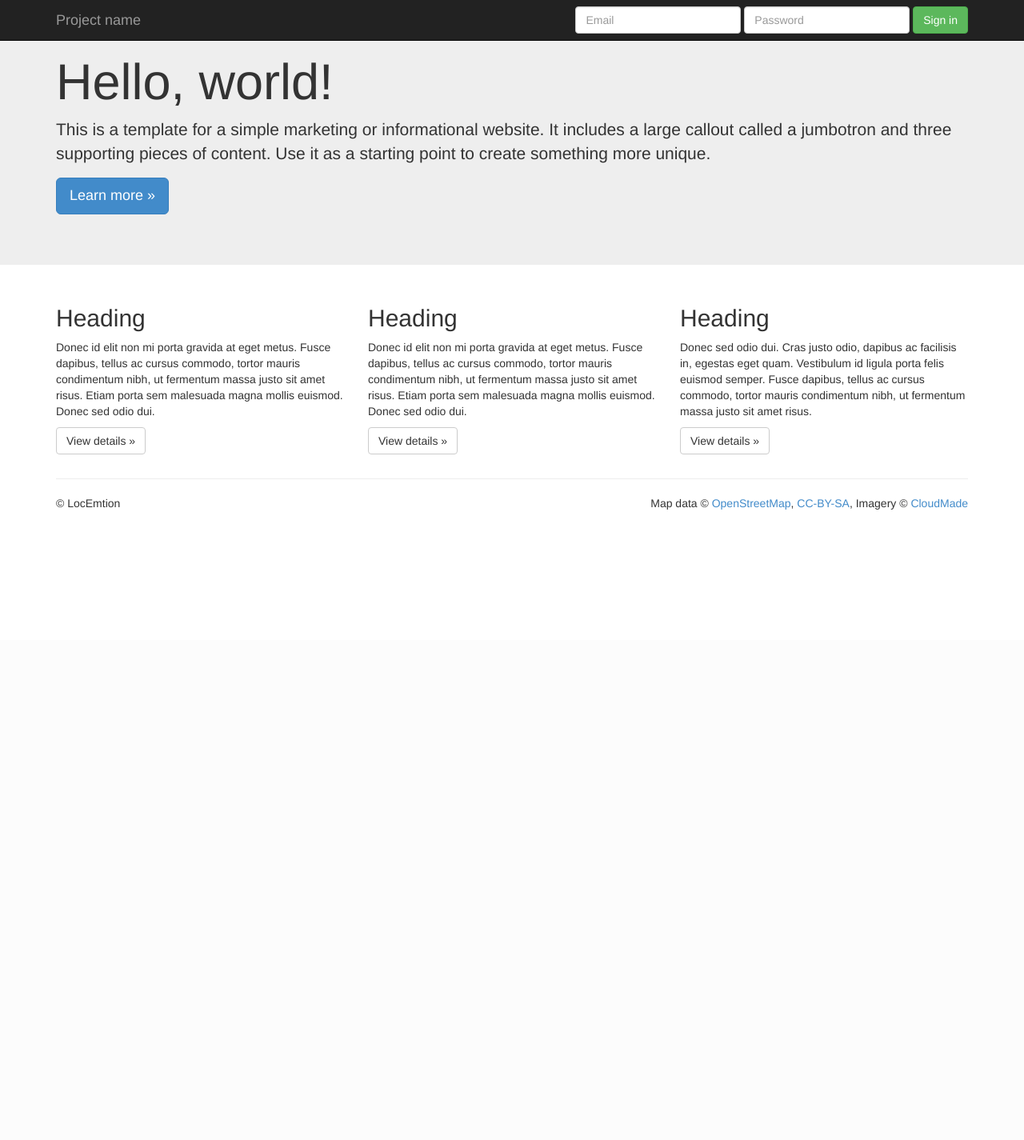
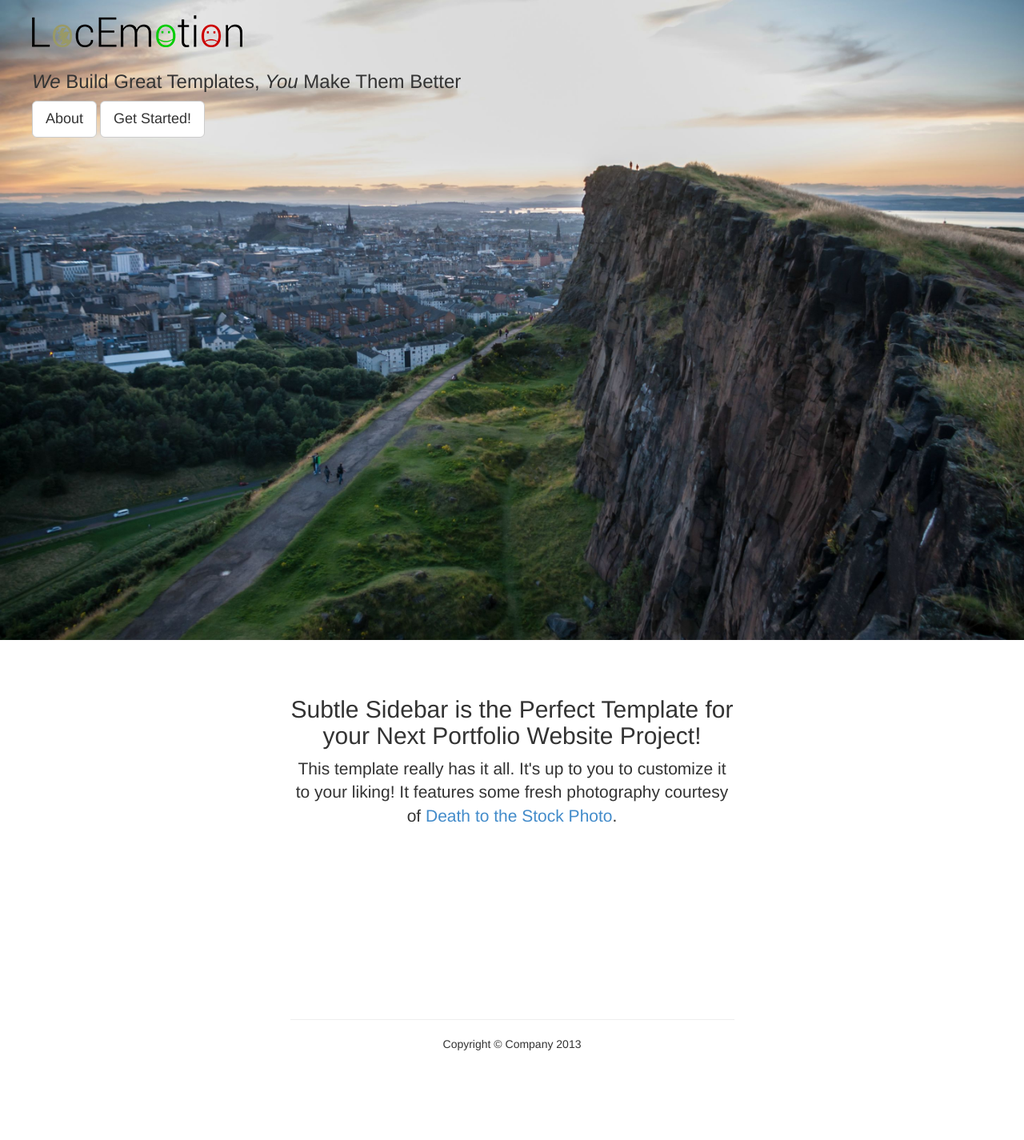
Before and after one commit to camerongray1515/ilwhack2014, a Django app: page /map/about/ in a window 1280 px wide. Shown: the whole page at 80% size. Before the commit the page ends 637 px from the top, so only its background shows below. Run offline with Django 3.2, Linux system fonts and the light colour scheme; parts of the project's set-up code (start-up, migrations or seed data) failed here and were passed over; some libraries are stand-ins or nearby versions.

Commit message:
Perfect Copy

```diff
--- a/map/templates/about.html
+++ b/map/templates/about.html
@@ -4,65 +4,85 @@
 {% block title %}About{% endblock %}
 
 {% block content %}
-	<div class="navbar navbar-inverse navbar-fixed-top" role="navigation">
-      <div class="container">
-        <div class="navbar-header">
-          <button type="button" class="navbar-toggle" data-toggle="collapse" data-target=".navbar-collapse">
-            <span class="sr-only">Toggle navigation</span>
-            <span class="icon-bar"></span>
-            <span class="icon-bar"></span>
-            <span class="icon-bar"></span>
-          </button>
-          <a class="navbar-brand" href="#">Project name</a>
-        </div>
-        <div class="navbar-collapse collapse">
-          <form class="navbar-form navbar-right" role="form">
-            <div class="form-group">
-              <input type="text" placeholder="Email" class="form-control">
-            </div>
-            <div class="form-group">
-              <input type="password" placeholder="Password" class="form-control">
-            </div>
-            <button type="submit" class="btn btn-success">Sign in</button>
-          </form>
-        </div><!--/.navbar-collapse -->
+  <link href="{% static 'css/stylish-portfolio.css' %}" rel="stylesheet">
+	<!-- Full Page Image Header Area -->
+    <div id="top" class="header">
+        <div class="vert-text">
+            <h1><img src="{% static 'img/logo.png' %}" /></h1>
+            <h3>
+                <em>We</em> Build Great Templates,
+                <em>You</em> Make Them Better</h3>
+            <a href="#about" class="btn btn-default btn-lg">About</a>
+            <a href="http://localhost:8000/map/" class="btn btn-default btn-lg">Get Started!</a>
         </div>
     </div>
+    <!-- /Full Page Image Header Area -->
 
-    <!-- Main jumbotron for a primary marketing message or call to action -->
-    <div class="jumbotron">
+    <!-- Intro -->
+    <div id="about" class="intro">
         <div class="container">
-        <h1>Hello, world!</h1>
-        <p>This is a template for a simple marketing or informational website. It includes a large callout called a jumbotron and three supporting pieces of content. Use it as a starting point to create something more unique.</p>
-        <p><a class="btn btn-primary btn-lg" role="button">Learn more &raquo;</a></p>
+            <div class="row">
+                <div class="col-md-6 col-md-offset-3 text-center">
+                    <h2>Subtle Sidebar is the Perfect Template for your Next Portfolio Website Project!</h2>
+                    <p class="lead">This template really has it all. It's up to you to customize it to your liking! It features some fresh photography courtesy of <a target="_blank" href="http://join.deathtothestockphoto.com/">Death to the Stock Photo</a>.</p>
                 </div>
             </div>
-
-    <div class="container">
-      <!-- Example row of columns -->
-      <div class="row">
-        <div class="col-md-4">
-          <h2>Heading</h2>
-          <p>Donec id elit non mi porta gravida at eget metus. Fusce dapibus, tellus ac cursus commodo, tortor mauris condimentum nibh, ut fermentum massa justo sit amet risus. Etiam porta sem malesuada magna mollis euismod. Donec sed odio dui. </p>
-          <p><a class="btn btn-default" href="#" role="button">View details &raquo;</a></p>
-        </div>
-        <div class="col-md-4">
-          <h2>Heading</h2>
-          <p>Donec id elit non mi porta gravida at eget metus. Fusce dapibus, tellus ac cursus commodo, tortor mauris condimentum nibh, ut fermentum massa justo sit amet risus. Etiam porta sem malesuada magna mollis euismod. Donec sed odio dui. </p>
-          <p><a class="btn btn-default" href="#" role="button">View details &raquo;</a></p>
-       </div>
-        <div class="col-md-4">
-          <h2>Heading</h2>
-          <p>Donec sed odio dui. Cras justo odio, dapibus ac facilisis in, egestas eget quam. Vestibulum id ligula porta felis euismod semper. Fusce dapibus, tellus ac cursus commodo, tortor mauris condimentum nibh, ut fermentum massa justo sit amet risus.</p>
-          <p><a class="btn btn-default" href="#" role="button">View details &raquo;</a></p>
         </div>
     </div>
+    <!-- /Intro -->
 
+    <!-- Footer -->
+    <footer>
+        <div class="container">
+            <div class="row">
+                <div class="col-md-6 col-md-offset-3 text-center">
+                    <ul class="list-inline">
+                        <li><i class="fa fa-facebook fa-3x"></i>
+                        </li>
+                        <li><i class="fa fa-twitter fa-3x"></i>
+                        </li>
+                        <li><i class="fa fa-dribbble fa-3x"></i>
+                        </li>
+                    </ul>
+                    <div class="top-scroll">
+                        <a href="#top"><i class="fa fa-circle-arrow-up scroll fa-4x"></i></a>
+                    </div>
                     <hr>
+                    <p>Copyright &copy; Company 2013</p>
+                </div>
+            </div>
+        </div>
+    </footer>
+    <!-- /Footer -->
 
-      <footer>
-      	<p class="pull-left">&copy; LocEmtion</p>
-       	<p class="pull-right">Map data &copy; <a href="http://openstreetmap.org">OpenStreetMap</a>, <a href="http://creativecommons.org/licenses/by-sa/2.0/">CC-BY-SA</a>, Imagery © <a href="http://cloudmade.com">CloudMade</a>
-      </footer>
-    </div> <!-- /container -->
+    <!-- Custom JavaScript for the Side Menu and Smooth Scrolling -->
+    <script>
+    $("#menu-close").click(function(e) {
+        e.preventDefault();
+        $("#sidebar-wrapper").toggleClass("active");
+    });
+    </script>
+    <script>
+    $("#menu-toggle").click(function(e) {
+        e.preventDefault();
+        $("#sidebar-wrapper").toggleClass("active");
+    });
+    </script>
+    <script>
+    $(function() {
+        $('a[href*=#]:not([href=#])').click(function() {
+            if (location.pathname.replace(/^\//, '') == this.pathname.replace(/^\//, '') || location.hostname == this.hostname) {
+
+                var target = $(this.hash);
+                target = target.length ? target : $('[name=' + this.hash.slice(1) + ']');
+                if (target.length) {
+                    $('html,body').animate({
+                        scrollTop: target.offset().top
+                    }, 1000);
+                    return false;
+                }
+            }
+        });
+    });
+    </script>
 {% endblock %}
--- /dev/null
+++ b/resources/css/stylish-portfolio.css
@@ -0,0 +1,152 @@
+/* Global Styles */
+
+html,
+body {
+  height: 100%;
+  width: 100%;
+}
+
+.vert-text {
+  display: table-cell;
+  vertical-align: top;
+  text-align: left;
+  padding-left: 40px;
+}
+
+.vert-text h1 {
+  padding: 0;
+  margin: 0;
+  font-size: 4.5em;
+  font-weight: 700;
+}
+
+/* Full Page Image Header Area */
+
+.header {
+  display: table;
+  height: 100%;
+  width: 100%;
+  position: relative;
+  background: url(../img/crags.jpg) no-repeat center center fixed;
+  -webkit-background-size: cover;
+  -moz-background-size: cover;
+  -o-background-size: cover;
+  background-size: cover;
+}
+
+/* Intro */
+
+.intro {
+  padding: 50px 0;
+}
+
+/* Services */
+
+.services {
+  background: #7fbbda;
+  padding: 50px 0;
+  color: #ffffff;
+}
+
+.service-item {
+  margin-bottom: 15px;
+}
+
+i.service-icon {
+  border: 3px solid #ffffff;
+  border-radius: 50%;
+  display: inline-block;
+  font-size: 56px;
+  width: 140px;
+  height: 140px;
+  line-height: 136px;
+  vertical-align: middle;
+  text-align: center;
+}
+
+/* Callout */
+
+.callout {
+  color: #ffffff;
+  display: table;
+  height: 400px;
+  width: 100%;
+  background: url(../img/callout.jpg) no-repeat center center fixed;
+  -webkit-background-size: cover;
+  -moz-background-size: cover;
+  -o-background-size: cover;
+  background-size: cover;
+}
+
+/* Portfolio */
+
+.portfolio {
+  padding: 50px 0;
+}
+
+.portfolio-item {
+  margin-bottom: 25px;
+}
+
+.img-portfolio {
+  margin: 0 auto;
+}
+
+
+/* Call to Action */
+
+.call-to-action {
+  color: #ffffff;
+  background: #0a5175;
+  padding: 50px 0;
+}
+
+.call-to-action .btn {
+  margin: 10px;
+}
+
+/* Map */
+
+.map {
+  height: 500px;
+}
+
+/* Footer */
+
+footer {
+  padding: 100px 0;
+}
+
+.top-scroll {
+  margin-top: 50px;
+}
+
+.top-scroll a {
+  text-decoration: none;
+  color: inherit;
+}
+
+i.scroll {
+  color: #333333;
+}
+
+i.scroll:hover {
+  color: #0a5175;
+}
+/* Responsive */
+
+@media (max-width: 768px) {
+
+  .header {
+	background: url(../img/bg.jpg) no-repeat center center scroll;
+  }
+
+  .callout {
+	background: url(../img/callout.jpg) no-repeat center center scroll;
+  }
+
+  .map {
+	height: 75%;
+  }
+
+}
--- a/templates/base.html
+++ b/templates/base.html
@@ -16,20 +16,19 @@
 			}
 		</style>
 
-
 	    <title>LocEmotion - {% block title %}INF-YT{% endblock %}</title>
 
 	    <!-- Bootstrap core CSS -->
 	    <link href="{% static 'css/bootstrap.min.css' %}" rel="stylesheet">
+	    <!-- LocEmotion core CSS -->
 	    <link href="{% static 'css/style.css' %}" rel="stylesheet">
 
 	    <!-- Leaflet JS init-->
 	    <link href="http://cdn.leafletjs.com/leaflet-0.7.2/leaflet.css" rel="stylesheet">
-    <script src="http://leafletjs.com/dist/leaflet.js"></script>
+	    <script src="http://cdn.leafletjs.com/leaflet-0.7.2/leaflet.js"></script>
 	    <script src="{% static 'js/Control.Loading.js' %}"></script>
 	    <script src="https://ajax.googleapis.com/ajax/libs/jquery/2.1.0/jquery.min.js"></script>
 	    <script src="{% static 'js/bootbox.min.js' %}"></script>
-
   </head>
   <body>
   	{% block content %}
@@ -40,6 +39,5 @@
     ================================================== -->
     <!-- Placed at the end of the document so the pages load faster -->
     <script src="{% static 'js/bootstrap.min.js' %}"></script>
-    <script src="http://cdn.leafletjs.com/leaflet-0.7.2/leaflet.js"></script>
   </body>
 </html>
```
Also changed, not shown: map/templates/map.html (+34 -29 lines), resources/css/style.css (+0 -36 lines), static_files/css/style.css (+0 -32 lines), db.sqlite3, resources/img/bg.jpg (added), resources/img/crags.jpg (added), 2 other files. Lines whose indentation alone changed are shown as unchanged.
